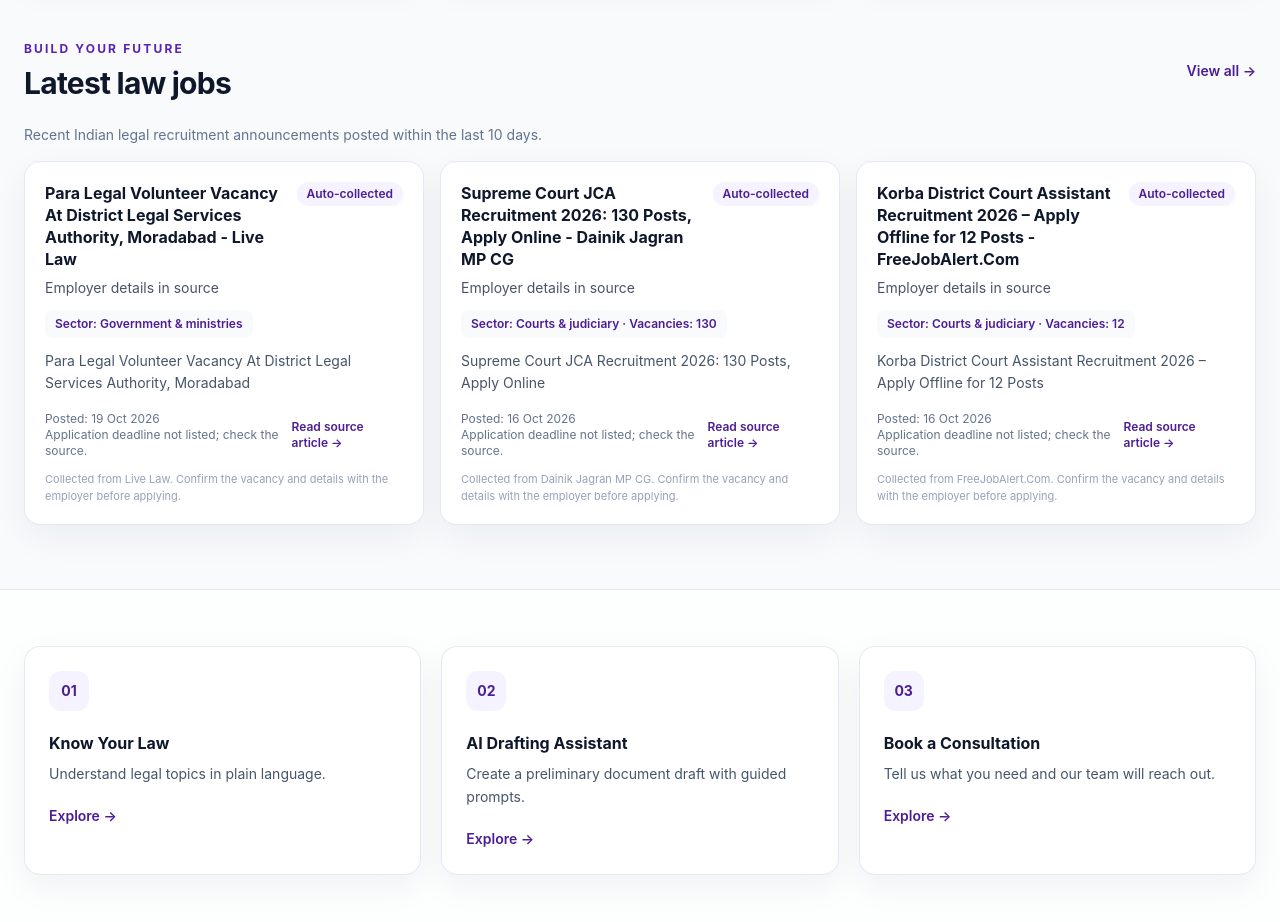
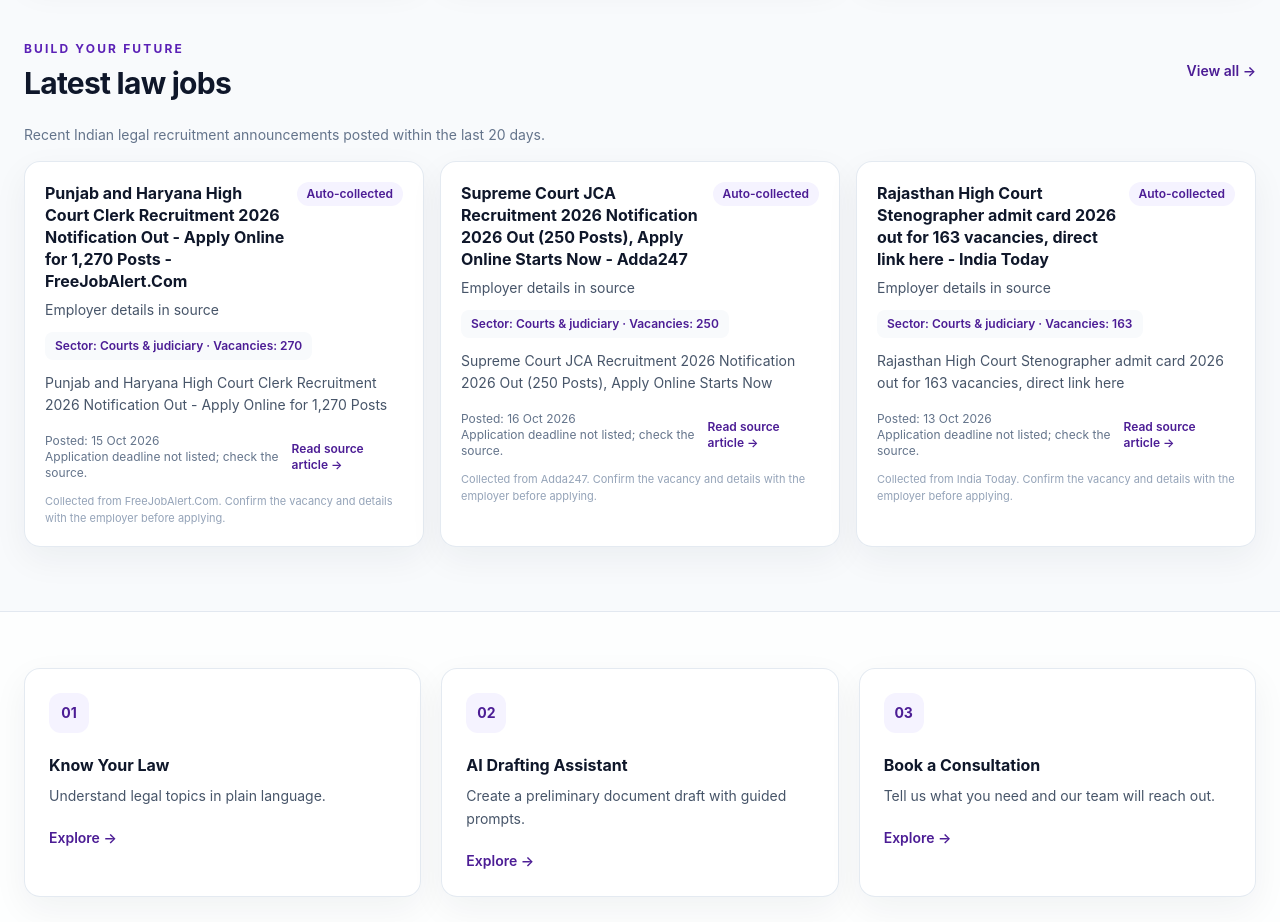
Before and after one commit to syedshaan/pleadlaw, a React (Vite) app: page / in a window 1280 px wide. Shown: the part 1380-2302 px from the top of the page. Built offline with nearby package versions, Linux system fonts and the light colour scheme.

Commit message:
Update pages.jsx

```diff
--- a/src/pages.jsx
+++ b/src/pages.jsx
@@ -3,6 +3,9 @@ import { Link } from "react-router-dom";
 import { DOCUMENT_SCHEMAS, DOCUMENT_TYPES } from "./draft-schema.js";
 
 /* ---------- shared helpers ---------- */
+
+const JOB_MAX_AGE_DAYS = 20;
+const MAX_JOB_RESULTS = 50;
 
 const explainers = [
   {
@@ -74,8 +77,14 @@ function isRecentJob(posted, now = Date.now()) {
   return (
     !Number.isNaN(timestamp) &&
     age >= 0 &&
-    age <= 10 * 24 * 60 * 60 * 1000
+    age <= JOB_MAX_AGE_DAYS * 24 * 60 * 60 * 1000
   );
+}
+
+function compareJobsByVacancyCount(a, b) {
+  const vacanciesA = Number.isInteger(a.vacancyCount) ? a.vacancyCount : 0;
+  const vacanciesB = Number.isInteger(b.vacancyCount) ? b.vacancyCount : 0;
+  return vacanciesB - vacanciesA || new Date(b.posted) - new Date(a.posted);
 }
 
 function hasJobSource(job) {
@@ -129,7 +138,7 @@ export function Home() {
         (j.sector || j.type) &&
         (!j.lastDate || new Date(j.lastDate) >= today)
     )
-    .sort((a, b) => new Date(b.posted) - new Date(a.posted))
+    .sort(compareJobsByVacancyCount)
     .slice(0, 3);
 
   return (
@@ -237,7 +246,7 @@ export function Home() {
           </Link>
         </div>
         <p className="mb-4 text-sm text-slate-500">
-          Recent Indian legal recruitment announcements posted within the last 10 days.
+          Recent Indian legal recruitment announcements posted within the last {JOB_MAX_AGE_DAYS} days.
         </p>
         {openJobs.length === 0 ? (
           <p className="text-slate-500">
@@ -489,7 +498,8 @@ export function Jobs() {
         .toLowerCase()
         .includes(query.toLowerCase())
     )
-    .sort((a, b) => new Date(b.posted) - new Date(a.posted));
+    .sort(compareJobsByVacancyCount)
+    .slice(0, MAX_JOB_RESULTS);
 
   return (
     <section className="mx-auto max-w-7xl px-4 py-12 md:px-6">
@@ -497,9 +507,10 @@ export function Jobs() {
         <p className="text-xs font-bold uppercase tracking-[0.2em] text-cyan-200">Career opportunities</p>
         <h1 className="mt-3 text-4xl font-extrabold tracking-tight md:text-5xl">Law jobs in India</h1>
         <p className="mt-3 max-w-3xl leading-relaxed text-indigo-100/80">
-        Indian government, court, ministry and private legal-sector recruitment announcements
-        posted within the last 10 days. Vacancy counts and deadlines appear only when stated
-        in the source. Confirm details with the employer before applying.
+        Indian legal jobs and internships posted within the last {JOB_MAX_AGE_DAYS} days.
+        Showing up to {MAX_JOB_RESULTS} results, ordered by stated vacancy count
+        (newest first when counts match). Vacancy counts and deadlines appear only
+        when stated in the source. Confirm details with the employer before applying.
         </p>
       </div>
 
```
